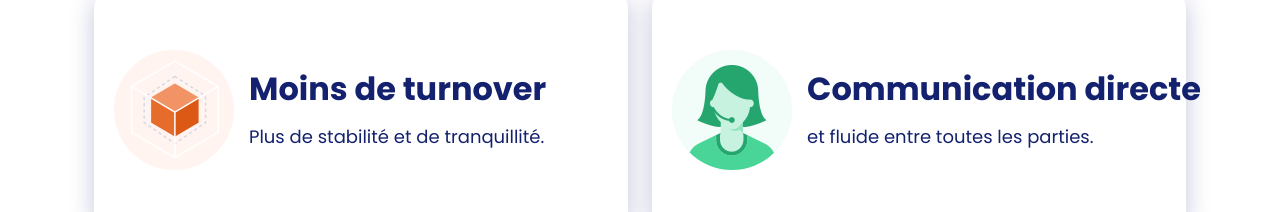
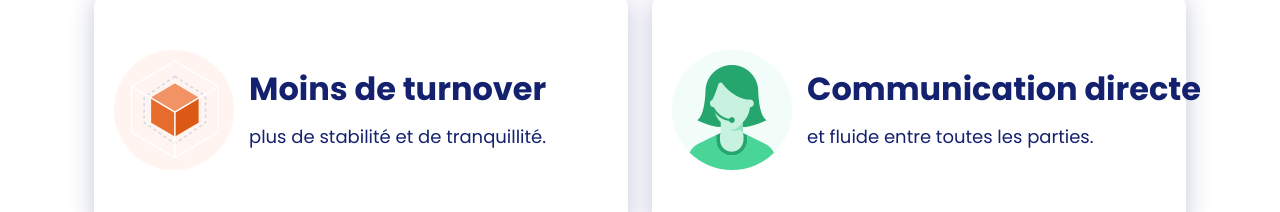
Before and after one commit to Magikmagnum/ekna, a Vue app: page /home in a window 1280 px wide. Shown: the part 2520-2732 px from the top of the page. Built offline with nearby package versions, Linux system fonts and the light colour scheme; no server answers.

Commit message:
Pas de majuscule

```diff
--- a/src/components/Home3Component.vue
+++ b/src/components/Home3Component.vue
@@ -54,8 +54,7 @@ const items = [
         {
             image: secure,
             title: 'Gain de temps',
-            description:
-                'dans la recherche comme dans la sélection.',
+            description: 'dans la recherche comme dans la sélection.',
             alt: false,
         },
     ],
@@ -63,7 +62,7 @@ const items = [
         {
             image: transparency,
             title: 'Moins de turnover',
-            description: 'Plus de stabilité et de tranquillité.',
+            description: 'plus de stabilité et de tranquillité.',
             alt: true,
         },
         {
```
